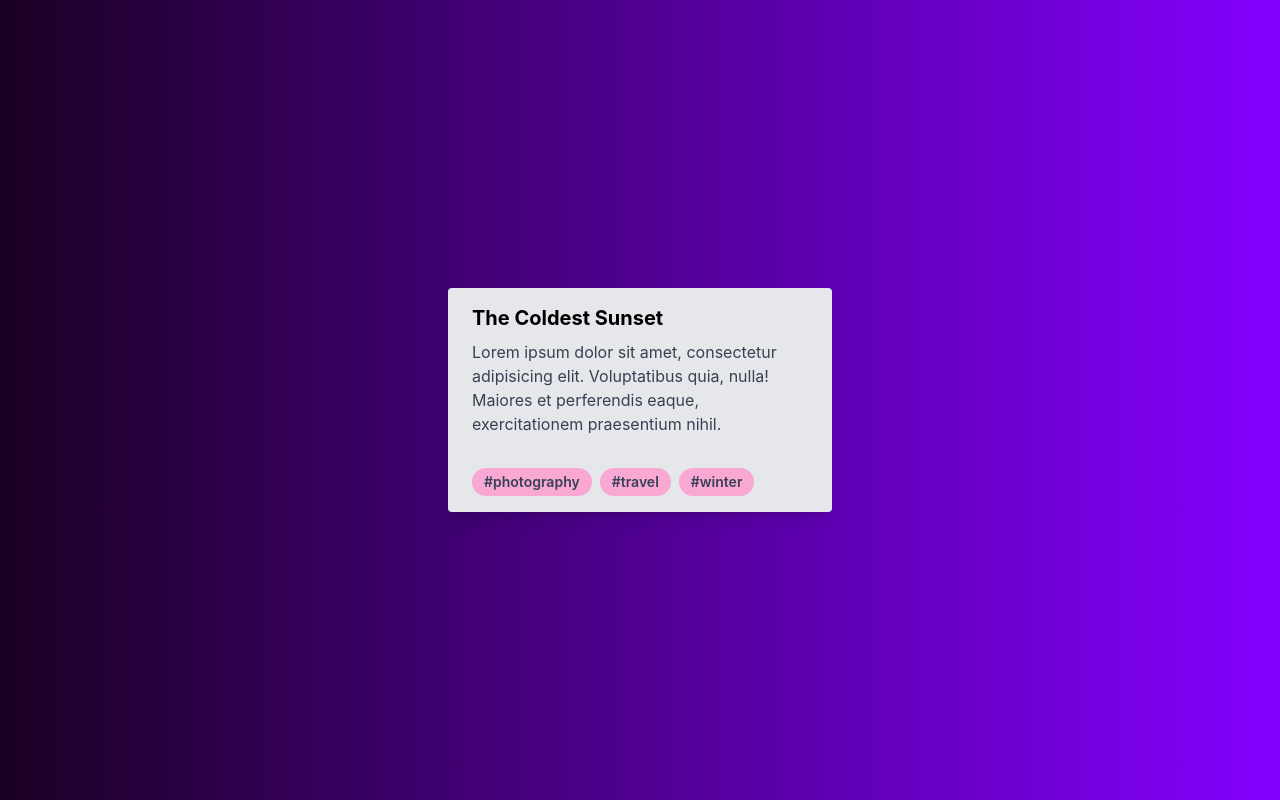
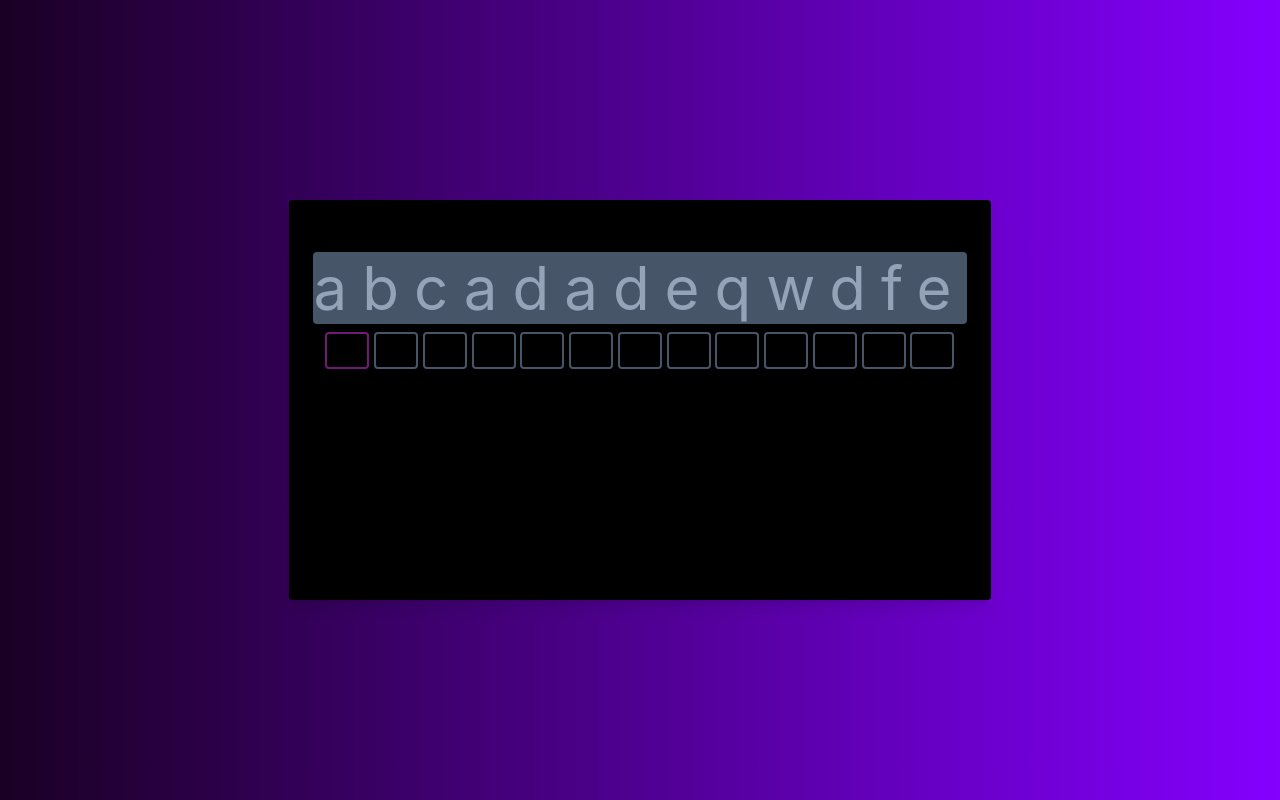
Before and after one commit to jayb989898/Guess-the-word, a React (Create React App) app in the folder guess-the-word.web-ui/: page /quiz in a window 1280 px wide. Built offline with nearby package versions, Linux system fonts and the light colour scheme.

Commit message:
creation component quiz

```diff
--- a/guess-the-word.web-ui/src/routes/quiz/quiz.scss
+++ b/guess-the-word.web-ui/src/routes/quiz/quiz.scss
@@ -0,0 +1,2 @@
+#container-quiz {
+}
--- a/guess-the-word.web-ui/src/routes/quiz/quiz.tsx
+++ b/guess-the-word.web-ui/src/routes/quiz/quiz.tsx
@@ -1,29 +1,71 @@
-import { useParams } from "react-router-dom";
 import "./quiz.scss";
+import { useEffect, useState } from "react";
 
 export default function Quiz() {
-  // const params = useParams();
+  const text: string = "abcadadeqwdfe";
+  const textArr: Array<string> = text.split("");
+  const [cursor, setCursor] = useState(0);
+  const [inputs, setInputs] = useState(Array(text.length).join(".").split("."));
+
+  useEffect(() => {
+    selectInput(cursor);
+  });
+
+  let inputsComponent = () => {
+    return textArr?.map((char: string, index: number) => {
+      return (
+        <>
+          <input
+            key={index}
+            id={index.toString()}
+            className="custom-input appearance-none w-11 border-solid border-2 rounded leading-tight focus:outline-none text-center align-middle text-xl py-1 border-slate-600 bg-black text-slate-100 focus:border-fuchsia-900"
+            type="text"
+            maxLength={1}
+            value={inputs[index]}
+            onChange={(e) => checkInputValue(index, e.target.value)}
+            disabled={inputs[index] !== ""}
+          />
+        </>
+      );
+    });
+  };
+
+  function checkInputValue(index: number, inputChar: string): void {
+    if (inputChar === "" || inputChar === textArr[index]) {
+      const input = inputs.map((currElement, i) =>
+        i === index ? inputChar : currElement
+      );
+      setCursor(index + 1);
+      setInputs(input);
+    }
+  }
+
+  function selectInput(index: number) {
+    const input = document.getElementById(index.toString());
+    input?.focus();
+  }
+
   return (
-    <div className="grid h-screen place-items-center">
-      <div className="max-w-sm rounded overflow-hidden shadow-lg bg-gray-200">
-        <div className="px-6 py-4">
-          <div className="font-bold text-xl mb-2">The Coldest Sunset</div>
-          <p className="text-gray-700 text-base">
-            Lorem ipsum dolor sit amet, consectetur adipisicing elit.
-            Voluptatibus quia, nulla! Maiores et perferendis eaque,
-            exercitationem praesentium nihil.
-          </p>
-        </div>
-        <div className="px-6 pt-4 pb-2">
-          <span className="inline-block bg-pink-300  rounded-full px-3 py-1 text-sm font-semibold text-gray-700 mr-2 mb-2">
-            #photography
-          </span>
-          <span className="inline-block bg-pink-300  rounded-full px-3 py-1 text-sm font-semibold text-gray-700 mr-2 mb-2">
-            #travel
-          </span>
-          <span className="inline-block bg-pink-300 rounded-full px-3 py-1 text-sm font-semibold text-gray-700 mr-2 mb-2">
-            #winter
-          </span>
+    <div id="container-quiz">
+      <div className="grid h-screen place-items-center">
+        <div className="rounded overflow-hidden shadow-lg bg-black h-1/2 min-w-96 max-w-3xl">
+          <div className="px-6 py-4 h-4/5">
+            <div className="font-bold text-xl mb-2">Guess the word</div>
+            <div className="h-1/4 rounded bg-slate-600">
+              <div className="size-full flex">
+                <div className="m-auto">
+                  <span className="size-full tracking-[.25em] text-center text-6xl align-middle text-slate-400">
+                    {text}
+                  </span>
+                </div>
+              </div>
+            </div>
+            <form className="h-3/4 w-full pt-2">
+              <div className="flex mx-3 content-center justify-between">
+                {inputsComponent()}
+              </div>
+            </form>
+          </div>
         </div>
       </div>
     </div>
```
